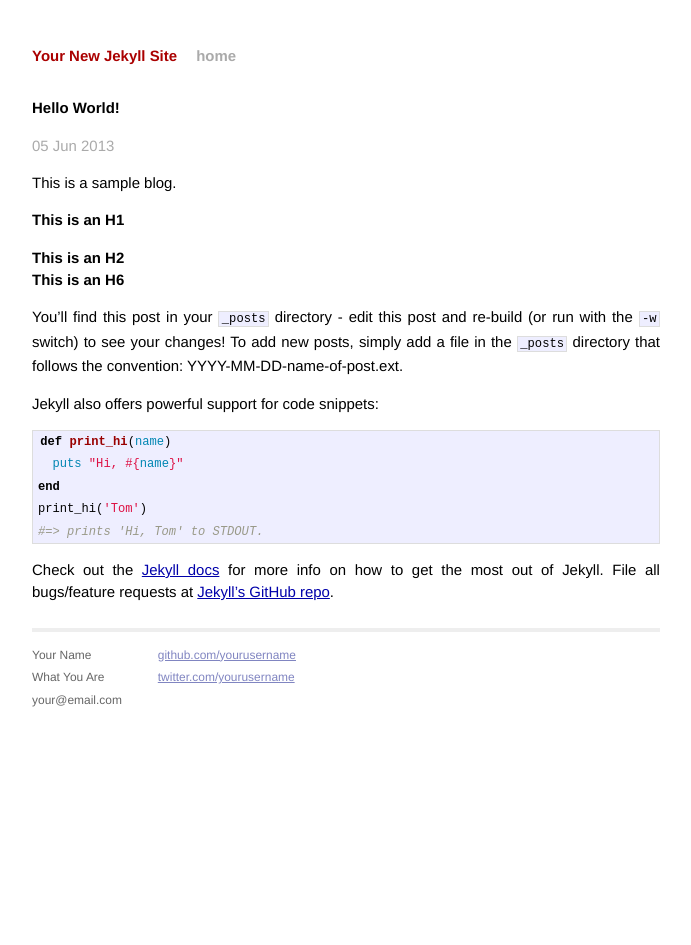
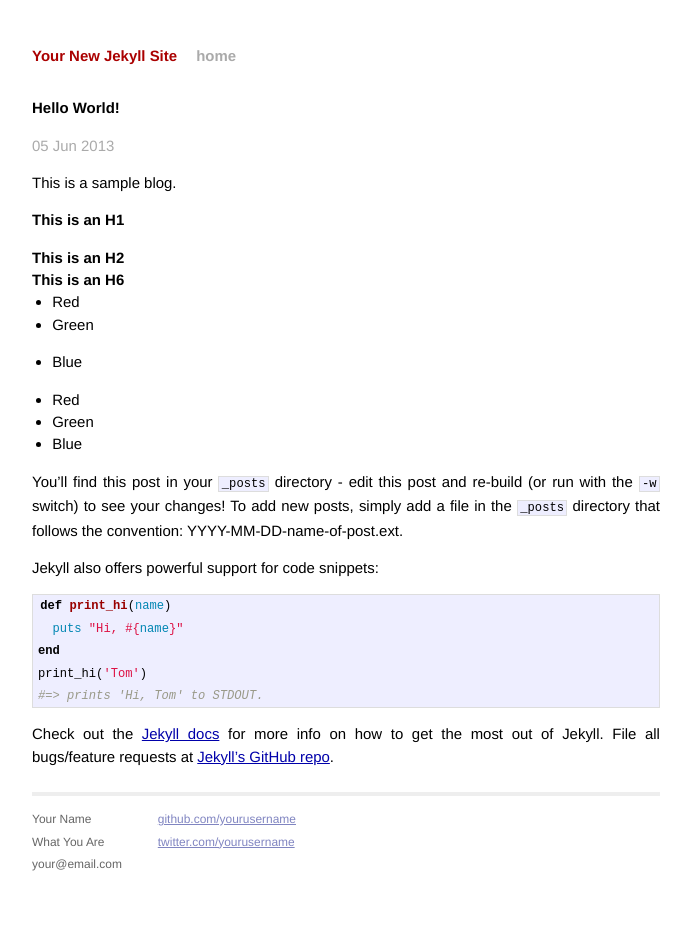
Before and after one commit to along/along.github.com, a Jekyll site: the page built from _posts/2013-06-05-hello-world.markdown, in a window 1280 px wide. Shown: the whole page, without its empty margins (294-985 px from the left). Built offline with Jekyll 4.4.1, drawn with Linux system fonts in a browser that asks for light colours.

Commit message:
first post

```diff
--- a/_posts/2013-06-05-hello-world.markdown
+++ b/_posts/2013-06-05-hello-world.markdown
@@ -12,6 +12,15 @@ This is a sample blog.
 ## This is an H2
 
 ###### This is an H6
+
+*   Red
+*   Green
+*   Blue
+
+*	Red
+*	Green
+*	Blue
+
 
 You'll find this post in your `_posts` directory - edit this post and re-build (or run with the `-w` switch) to see your changes!
 To add new posts, simply add a file in the `_posts` directory that follows the convention: YYYY-MM-DD-name-of-post.ext.
```
